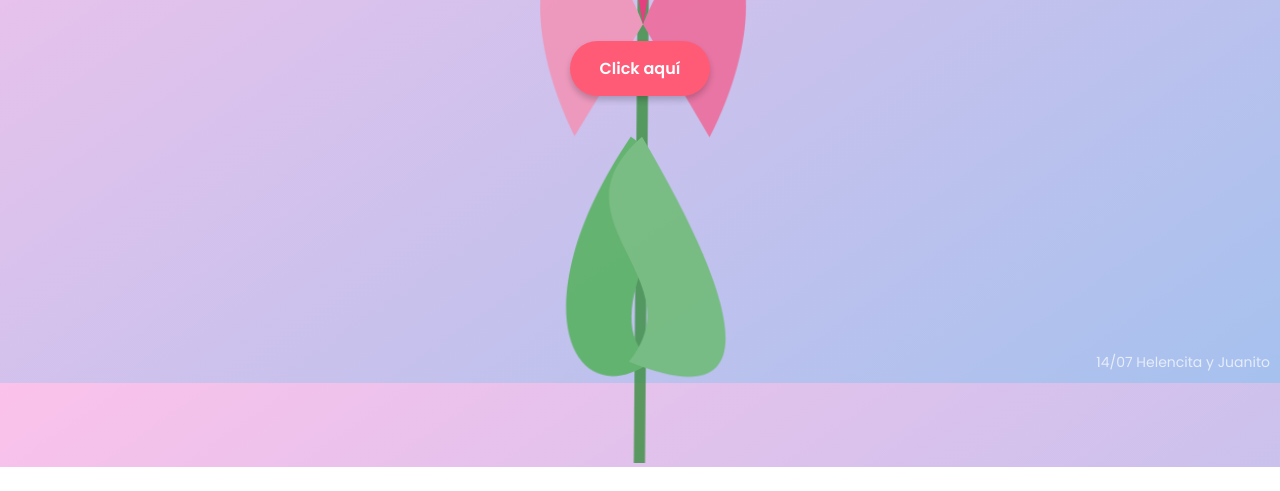
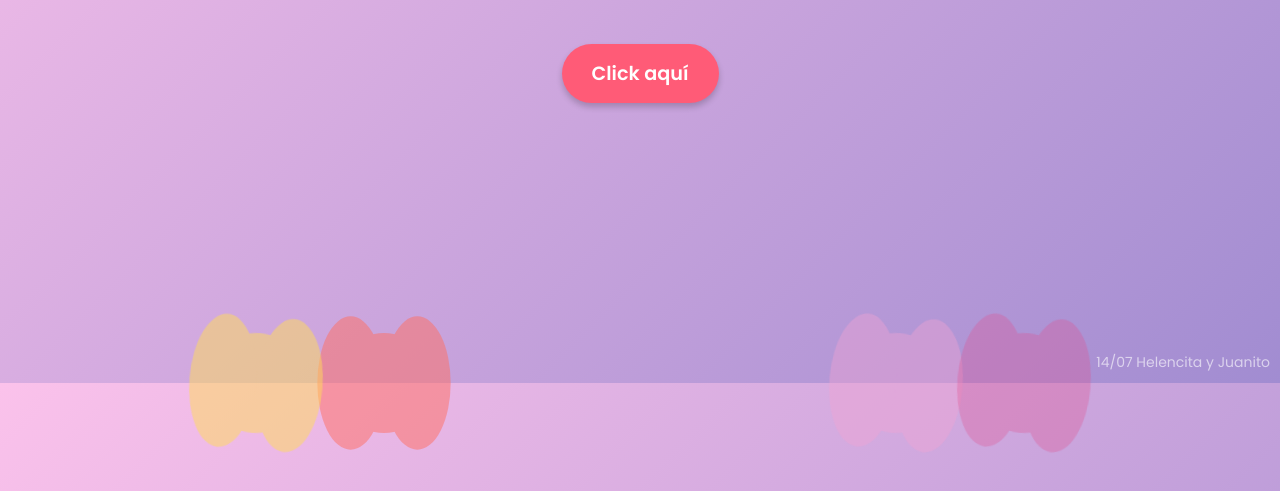
Before and after one commit to davidsito522/mi-san-Valentine-14, a plain HTML site: page index.html in a window 1280 px wide. Shown: the part 417-908 px from the top of the page. Before the commit the page ends 884 px from the top, so only its background shows below. Drawn offline with Linux system fonts and the light colour scheme.

Commit message:
Update index.html

```diff
--- a/index.html
+++ b/index.html
@@ -6,21 +6,20 @@
   <title>Te amo mucho, mi amor</title>
 
   <!-- Fuente personalizada -->
-  <link href="https://fonts.googleapis.com/css2?family=Parisienne&family=Poppins:wght@400;600&display=swap" rel="stylesheet">
+  <link href="https://fonts.googleapis.com/css2?family=Poppins:wght@400;600&display=swap" rel="stylesheet">
 
   <style>
-    /* Fondo general con degradado */
+    /* Fondo suave */
     body {
       margin: 0;
       height: 100vh;
       display: flex;
       justify-content: center;
       align-items: center;
-      background: linear-gradient(145deg, #fbc2eb, #a6c1ee);
+      background: linear-gradient(135deg, #fbc2eb, #a18cd1);
       font-family: 'Poppins', sans-serif;
       color: white;
       overflow: hidden;
-      position: relative;
     }
 
     /* Contenedor principal */
@@ -28,23 +27,35 @@
       position: relative;
       z-index: 2;
       text-align: center;
+      animation: fadeIn 2s ease forwards;
     }
 
-    /* Encabezado animado */
+    /* Animación de entrada */
+    @keyframes fadeIn {
+      from {
+        opacity: 0;
+        transform: translateY(-50px);
+      }
+      to {
+        opacity: 1;
+        transform: translateY(0);
+      }
+    }
+
     h1 {
       font-size: 3.5em;
-      font-family: 'Parisienne', cursive;
       font-weight: 600;
-      text-shadow: 2px 2px 5px rgba(0, 0, 0, 0.3);
+      text-shadow: 2px 2px 4px rgba(0, 0, 0, 0.3);
       animation: textGlow 3s infinite alternate;
     }
 
+    /* Efecto de resplandor suave */
     @keyframes textGlow {
       from {
         text-shadow: 2px 2px 8px rgba(255, 255, 255, 0.3);
       }
       to {
-        text-shadow: 4px 4px 15px rgba(255, 255, 255, 0.7);
+        text-shadow: 4px 4px 12px rgba(255, 255, 255, 0.7);
       }
     }
 
@@ -54,7 +65,7 @@
       border: none;
       padding: 15px 30px;
       color: white;
-      font-size: 1em;
+      font-size: 1.2em;
       font-family: 'Poppins', sans-serif;
       font-weight: 600;
       cursor: pointer;
@@ -69,25 +80,57 @@
       transform: scale(1.1) rotate(-3deg);
     }
 
-    /* Tulipán SVG grande */
+    /* Tulipanes grandes de fondo */
     .tulip {
       position: absolute;
-      bottom: -10%;
-      left: 10%;
-      width: 80vw;
-      max-height: 90vh;
-      opacity: 0.8;
-      animation: sway 6s ease-in-out infinite;
+      bottom: -100px;
+      width: 200px;
+      animation: sway 5s infinite ease-in-out;
+      z-index: 1;
+      opacity: 0.4;
     }
 
-    /* Movimiento suave del tulipán */
+    /* Movimiento de los tulipanes */
     @keyframes sway {
       0%, 100% {
-        transform: translateX(0) rotate(0deg);
+        transform: translateX(-50%) rotate(0deg);
       }
       50% {
-        transform: translateX(10px) rotate(2deg);
+        transform: translateX(-50%) rotate(5deg);
       }
+    }
+
+    /* Repetir varios tulipanes en diferentes posiciones */
+    .tulip:nth-child(2) {
+      left: 30%;
+      animation: sway 4s infinite ease-in-out;
+      animation-delay: 1s;
+      opacity: 0.5;
+      fill: #ff6f61; /* Tulipán color rojo */
+    }
+
+    .tulip:nth-child(3) {
+      left: 70%;
+      animation: sway 6s infinite ease-in-out;
+      animation-delay: 2s;
+      opacity: 0.4;
+      fill: #f2a2d2; /* Tulipán color rosa claro */
+    }
+
+    .tulip:nth-child(4) {
+      left: 20%;
+      animation: sway 5s infinite ease-in-out;
+      animation-delay: 3s;
+      opacity: 0.5;
+      fill: #ffdb58; /* Tulipán color amarillo */
+    }
+
+    .tulip:nth-child(5) {
+      left: 80%;
+      animation: sway 5s infinite ease-in-out;
+      animation-delay: 2.5s;
+      opacity: 0.3;
+      fill: #e14e8d; /* Tulipán color rosa oscuro */
     }
 
     /* Marca de agua */
@@ -96,7 +139,7 @@
       bottom: 10px;
       right: 10px;
       font-size: 14px;
-      color: rgba(255, 255, 255, 0.7);
+      color: rgba(255, 255, 255, 0.6);
       font-family: 'Poppins', sans-serif;
       z-index: 999;
     }
@@ -117,19 +160,29 @@
     <button class="button" onclick="changeMessage()">Click aquí</button>
   </div>
 
-  <!-- Tulipán SVG detallado -->
-  <svg class="tulip" xmlns="http://www.w3.org/2000/svg" viewBox="0 0 64 128">
-    <!-- Tallo -->
-    <rect x="31" y="40" width="2" height="88" fill="#388E3C"/>
+  <!-- Tulipanes de fondo de diferentes colores -->
+  <svg class="tulip" viewBox="0 0 60 60" xmlns="http://www.w3.org/2000/svg">
+    <circle cx="30" cy="30" r="15" fill="#ff6f61" />
+    <ellipse cx="20" cy="30" rx="10" ry="20" fill="#ff6f61" />
+    <ellipse cx="40" cy="30" rx="10" ry="20" fill="#ff6f61" />
+  </svg>
 
-    <!-- Hojas -->
-    <path d="M30 70 C10 100 20 120 34 110 C22 100 45 80 30 70" fill="#4CAF50"/>
-    <path d="M32 70 C50 100 55 120 30 110 C42 95 15 85 32 70" fill="#66BB6A"/>
+  <svg class="tulip" viewBox="0 0 60 60" xmlns="http://www.w3.org/2000/svg">
+    <circle cx="30" cy="30" r="15" fill="#f2a2d2" />
+    <ellipse cx="20" cy="30" rx="10" ry="20" fill="#f2a2d2" />
+    <ellipse cx="40" cy="30" rx="10" ry="20" fill="#f2a2d2" />
+  </svg>
 
-    <!-- Pétalos -->
-    <path d="M32 50 C20 20 5 40 20 70 Q32 50 32 50 Z" fill="#F48FB1"/>
-    <path d="M32 50 C44 20 59 40 44 70 Q32 50 32 50 Z" fill="#F06292"/>
-    <path d="M32 50 C22 0 42 0 32 50 Z" fill="#E91E63"/>
+  <svg class="tulip" viewBox="0 0 60 60" xmlns="http://www.w3.org/2000/svg">
+    <circle cx="30" cy="30" r="15" fill="#ffdb58" />
+    <ellipse cx="20" cy="30" rx="10" ry="20" fill="#ffdb58" />
+    <ellipse cx="40" cy="30" rx="10" ry="20" fill="#ffdb58" />
+  </svg>
+
+  <svg class="tulip" viewBox="0 0 60 60" xmlns="http://www.w3.org/2000/svg">
+    <circle cx="30" cy="30" r="15" fill="#e14e8d" />
+    <ellipse cx="20" cy="30" rx="10" ry="20" fill="#e14e8d" />
+    <ellipse cx="40" cy="30" rx="10" ry="20" fill="#e14e8d" />
   </svg>
 
   <!-- Marca de agua -->
```
